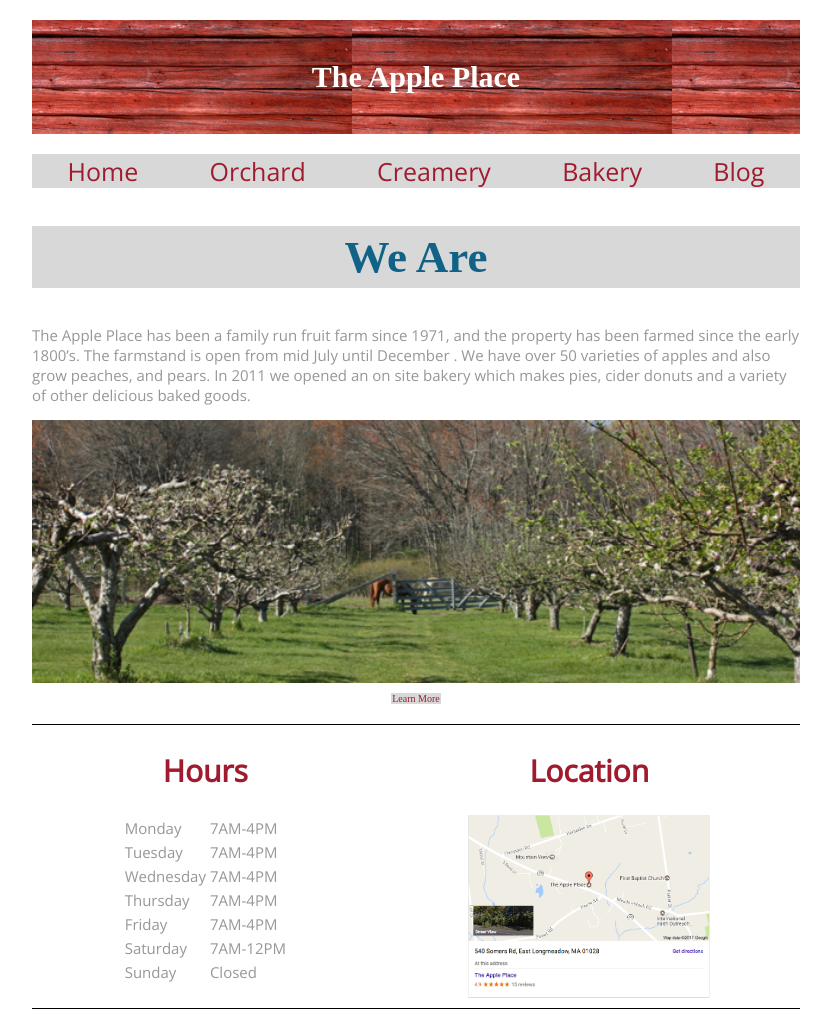
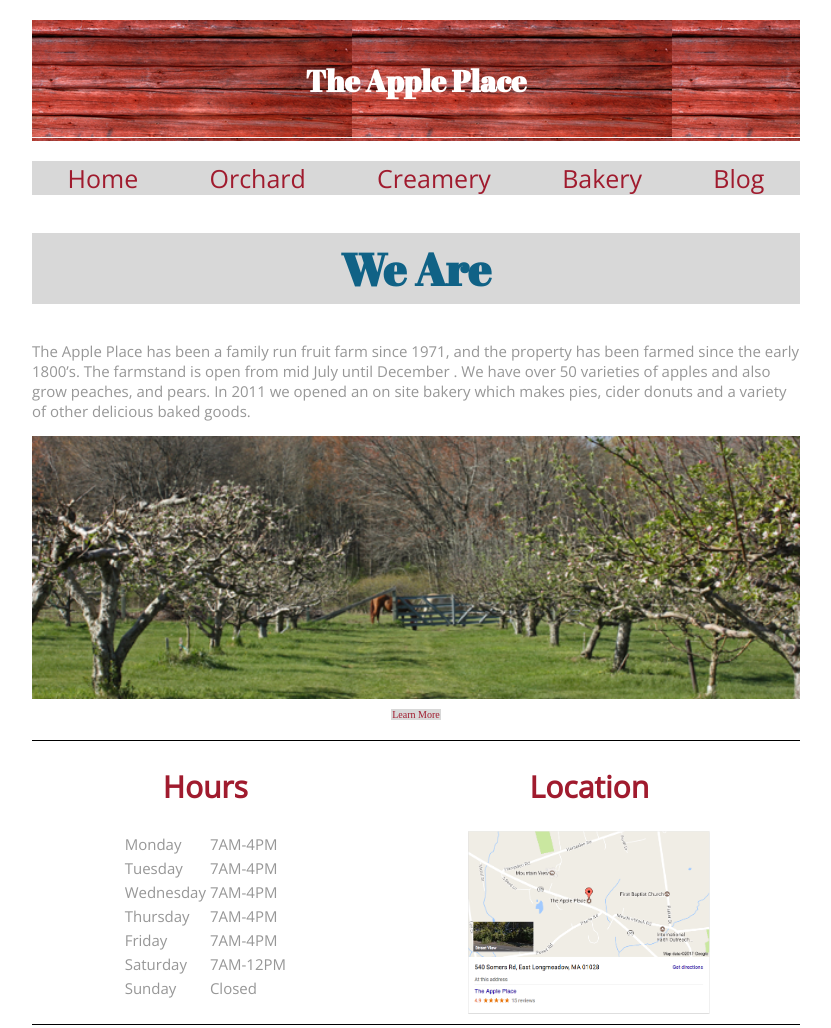
Before and after one commit to ev-thedev/web3-pro1, a plain HTML site: page index.html in a window 1280 px wide. Shown: the top 1028 px of the page, without its empty margins (224-1055 px from the left). Drawn offline with nearby package versions, Linux system fonts and the light colour scheme; files whose address does not match are found by name.

Commit message:
Impliment sass and browser-sync

```diff
--- a/index.html
+++ b/index.html
@@ -3,7 +3,7 @@
 <head>
     <meta charset="UTF-8" />
     <title>The Apple Place | HOME</title>
-    <link href="styles.css" type="text/css" rel="stylesheet" />
+    <link href="css/styles.css" type="text/css" rel="stylesheet" />
     <meta name="viewport" content="width=device-width, initial-scale=1.0" />
 </head>
 <body>
--- a/styles.css
+++ b/sass/styles.scss
@@ -27,10 +27,6 @@
     padding: 5px 0;
 }
 
-html {
-    font-size:
-}
-
 h1 {
     text-align: center;
     background: url("images/header.png");
@@ -44,7 +40,7 @@
     font-size: 20px;
 }
 
-h1. h2, h3 {
+h1, h2, h3 {
     font-family: "Abril Fatface";
 }
 
```
Also changed, not shown: bakery.html (+1 -1 lines), goods.html (+1 -1 lines), css/styles.css (added), 1 other file.
